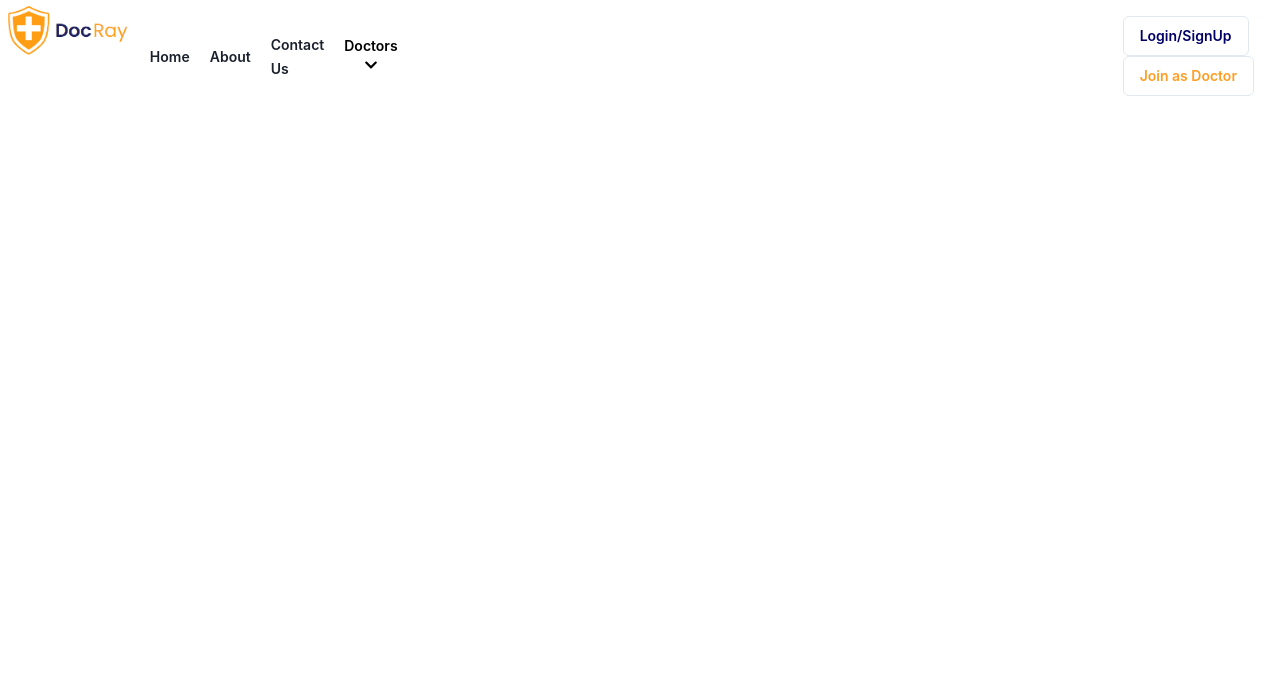
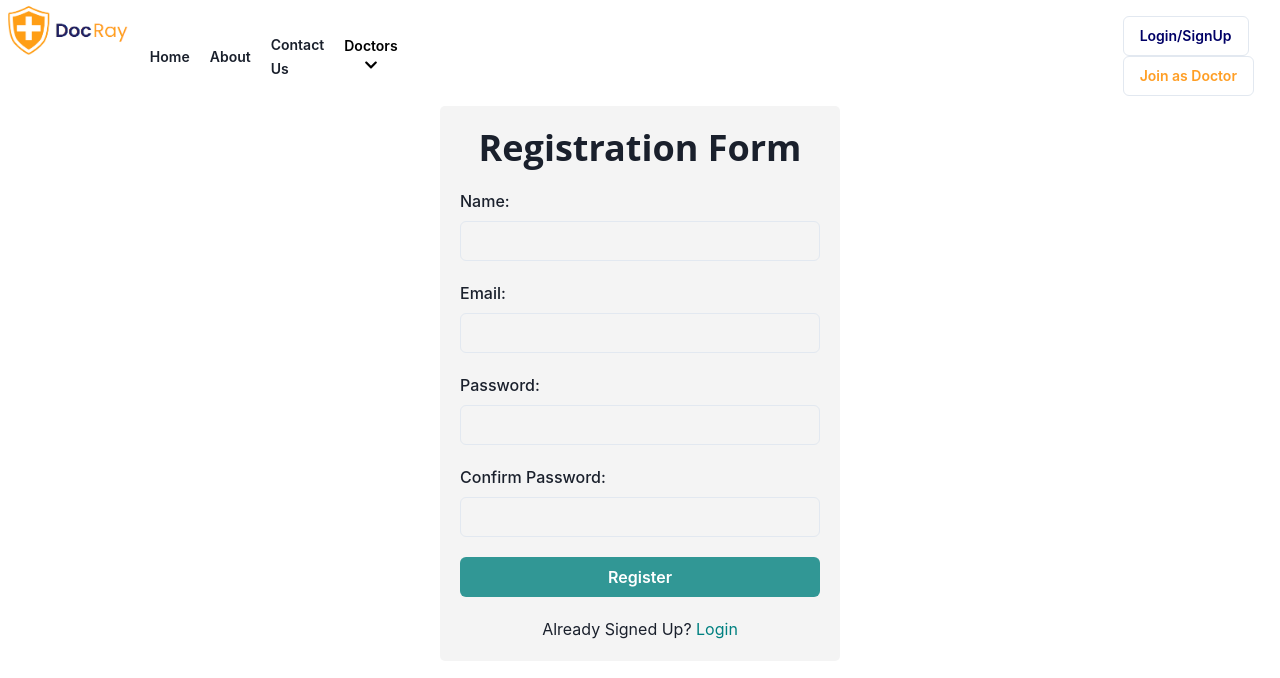
Before and after one commit to UsamaGhazan/DOCRAY, a React (Create React App) app in the folder frontend/: page /register in a window 1280 px wide. Shown: the top 678 px of the page. Built offline with nearby package versions, Linux system fonts and the light colour scheme.

Commit message:
Patient Registration functionality added

```diff
--- a/frontend/src/App.js
+++ b/frontend/src/App.js
@@ -16,6 +16,7 @@ import HomeScreen from './Screens/HomeScreen';
 import DoctorsListScreen from './Screens/DoctorsListScreen';
 import DoctorDetailScreen from './Screens/DoctorDetailScreen';
 import PatientLoginScreen from './Screens/PatientLoginScreen';
+import PatientRegisterScreen from './Screens/PatientRegisterScreen';
 import { ColorModeSwitcher } from './ColorModeSwitcher';
 import Navbar from './Components/Navbar';
 
@@ -29,6 +30,7 @@ function App() {
           <Route path="/doctors" element={<DoctorsListScreen />} />={' '}
           <Route path="/doctors/:id" element={<DoctorDetailScreen />} />={' '}
           <Route path="/login" element={<PatientLoginScreen />} />={' '}
+          <Route path="/register" element={<PatientRegisterScreen />} />={' '}
         </Routes>
       </main>
     </BrowserRouter>
--- a/frontend/src/Components/Navbar.js
+++ b/frontend/src/Components/Navbar.js
@@ -92,7 +92,7 @@ const Navbar = () => {
             <Box className="navBtns">
               <Button
                 as={RouterLink}
-                to="/login"
+                to="/register"
                 variant="outline"
                 size="md"
                 color="brand.60"
--- /dev/null
+++ b/frontend/src/Features/PatientFeature/registerPatientSlice.js
@@ -0,0 +1,61 @@
+import { createAsyncThunk, createSlice } from '@reduxjs/toolkit';
+import axios from 'axios';
+import { login } from './loginPatientSlice';
+export const register = createAsyncThunk(
+  'registerPatient',
+  async ({ name, email, password }, thunkAPI) => {
+    try {
+      const config = {
+        headers: {
+          // 'Access-Control-Allow-Origin': '*',
+          'Content-Type': 'application/json',
+        },
+      };
+      const { data } = await axios.post(
+        `/api/patients`,
+        { name, email, password },
+        config
+      );
+      //loggingin user as he is registered
+      thunkAPI.dispatch(login({ email, password }));
+      //Setting User data to local storage which we are getting from backend
+      localStorage.setItem('patientInfo', JSON.stringify(data));
+      return data;
+    } catch (error) {
+      const newError =
+        error.response && error.response.data.message
+          ? error.response.data.message
+          : error.message;
+      return thunkAPI.rejectWithValue(newError);
+    }
+  }
+);
+
+const initialState = {};
+
+export const registerPatientSlice = createSlice({
+  name: 'registerPatient',
+  initialState,
+  extraReducers: {
+    [register.pending]: state => {
+      return {
+        loading: true,
+      };
+    },
+
+    [register.fulfilled]: (state, action) => {
+      return {
+        loading: false,
+        patientInfo: action.payload,
+      };
+    },
+
+    [register.rejected]: (state, action) => {
+      return {
+        loading: false,
+        error: action.payload,
+      };
+    },
+  },
+});
+export default registerPatientSlice.reducer;
--- a/frontend/src/Screens/PatientLoginScreen.js
+++ b/frontend/src/Screens/PatientLoginScreen.js
@@ -41,13 +41,7 @@ const PatientLoginScreen = () => {
   };
 
   return (
-    <Box
-      display="flex"
-      justifyContent="center"
-      height="100vh"
-      padding="2rem"
-      bg="black"
-    >
+    <Box display="flex" justifyContent="center" height="100vh" padding="2rem">
       {loading && <Spinner />}
 
       <Box width="300px">
--- /dev/null
+++ b/frontend/src/Screens/PatientRegisterScreen.js
@@ -0,0 +1,113 @@
+import React, { useState, useEffect } from 'react';
+import { useLocation, useNavigate } from 'react-router-dom';
+import { useDispatch, useSelector } from 'react-redux';
+
+import { register } from '../Features/PatientFeature/registerPatientSlice';
+import {
+  Box,
+  Heading,
+  FormControl,
+  FormLabel,
+  Input,
+  Button,
+  Text,
+  Link,
+  Alert,
+} from '@chakra-ui/react';
+
+const PatientRegisterScreen = () => {
+  const [name, setName] = useState('');
+  const [email, setEmail] = useState('');
+  const [password, setPassword] = useState('');
+  const [confirmPassword, setConfirmPassword] = useState('');
+  const [errorMessage, setErrorMessage] = useState('');
+
+  const dispatch = useDispatch();
+  const location = useLocation();
+  const navigate = useNavigate();
+  const redirect = location.search ? location.search.split('=')[1] : '/';
+  const patientRegister = useSelector(store => store.patientRegister);
+  const { loading, error, patientInfo } = patientRegister;
+
+  useEffect(() => {
+    if (patientInfo) {
+      navigate(redirect);
+    }
+  }, [patientInfo, navigate, redirect]);
+
+  const handleRegister = e => {
+    e.preventDefault();
+    if (password !== confirmPassword) {
+      setErrorMessage('Passwords do not match');
+    } else {
+      dispatch(register({ name, email, password }));
+    }
+  };
+
+  return (
+    <Box maxW="400px" mx="auto" p="20px" bg="#f4f4f4" borderRadius="5px">
+      <Heading textAlign="center" mb="20px">
+        Registration Form
+      </Heading>
+      {error && (
+        <Alert status="error" mb="20px">
+          {error}
+        </Alert>
+      )}
+      {errorMessage && (
+        <Alert status="error" mb="20px">
+          {errorMessage}
+        </Alert>
+      )}
+      <FormControl mb="20px">
+        <FormLabel>Name:</FormLabel>
+        <Input
+          type="text"
+          value={name}
+          onChange={e => setName(e.target.value)}
+        />
+      </FormControl>
+      <FormControl mb="20px">
+        <FormLabel>Email:</FormLabel>
+        <Input
+          type="email"
+          value={email}
+          onChange={e => setEmail(e.target.value)}
+        />
+      </FormControl>
+      <FormControl mb="20px">
+        <FormLabel>Password:</FormLabel>
+        <Input
+          type="password"
+          value={password}
+          onChange={e => setPassword(e.target.value)}
+        />
+      </FormControl>
+      <FormControl mb="20px">
+        <FormLabel>Confirm Password:</FormLabel>
+        <Input
+          type="password"
+          value={confirmPassword}
+          onChange={e => setConfirmPassword(e.target.value)}
+        />
+      </FormControl>
+      <Button
+        colorScheme="teal"
+        size="md"
+        onClick={handleRegister}
+        mb="20px"
+        width="100%"
+      >
+        Register
+      </Button>
+      <Text textAlign="center">
+        Already Signed Up?{' '}
+        <Link color="teal" href="/login">
+          Login
+        </Link>
+      </Text>
+    </Box>
+  );
+};
+
+export default PatientRegisterScreen;
--- a/frontend/src/store.js
+++ b/frontend/src/store.js
@@ -2,6 +2,7 @@ import { configureStore } from '@reduxjs/toolkit';
 import doctorListReducer from './Features/DoctorFeature/doctorListSlice';
 import doctorDetailReducer from './Features/DoctorFeature/doctorDetailSlice';
 import loginPatientReducer from './Features/PatientFeature/loginPatientSlice';
+import registerPatientReducer from './Features/PatientFeature/registerPatientSlice';
 
 const patientInfoFromStorage = localStorage.getItem('userInfo')
   ? JSON.parse(localStorage.getItem('patientInfo'))
@@ -18,6 +19,7 @@ export const store = configureStore({
     doctorList: doctorListReducer,
     doctorDetails: doctorDetailReducer,
     patientLogin: loginPatientReducer,
+    patientRegister: registerPatientReducer,
   },
   preloadedState: initialState,
 });
```
